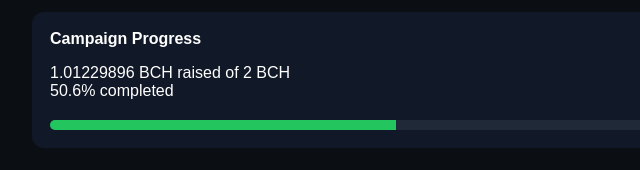
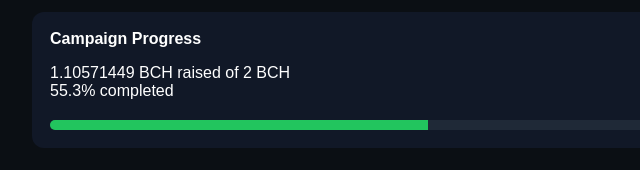
Before and after one commit to alberdioni8406/bch-mobile-billboard, a plain HTML site: page index.html in a window 1280 px wide. Shown: the part 1481-1651 px from the top of the page, 248-888 px from the left. Drawn offline with Linux system fonts and the light colour scheme.

```diff
--- a/index.html
+++ b/index.html
@@ -191,7 +191,7 @@
     Every contribution helps restore real-world Bitcoin Cash adoption in Mozambique.
   </div>
   <script>
-  const raised = 1.01229896; // atualiza manualmente
+  const raised = 1.10571449; // atualiza manualmente
   const goal = 2;
 
   const percent = (raised / goal) * 100;
```
